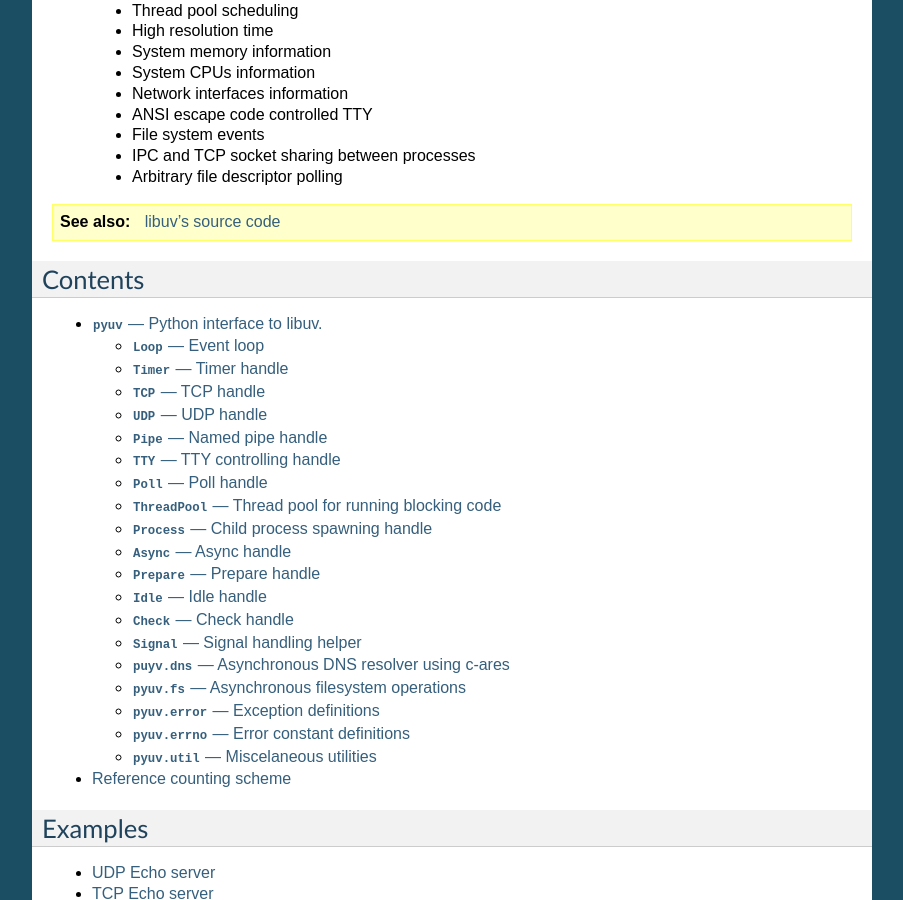
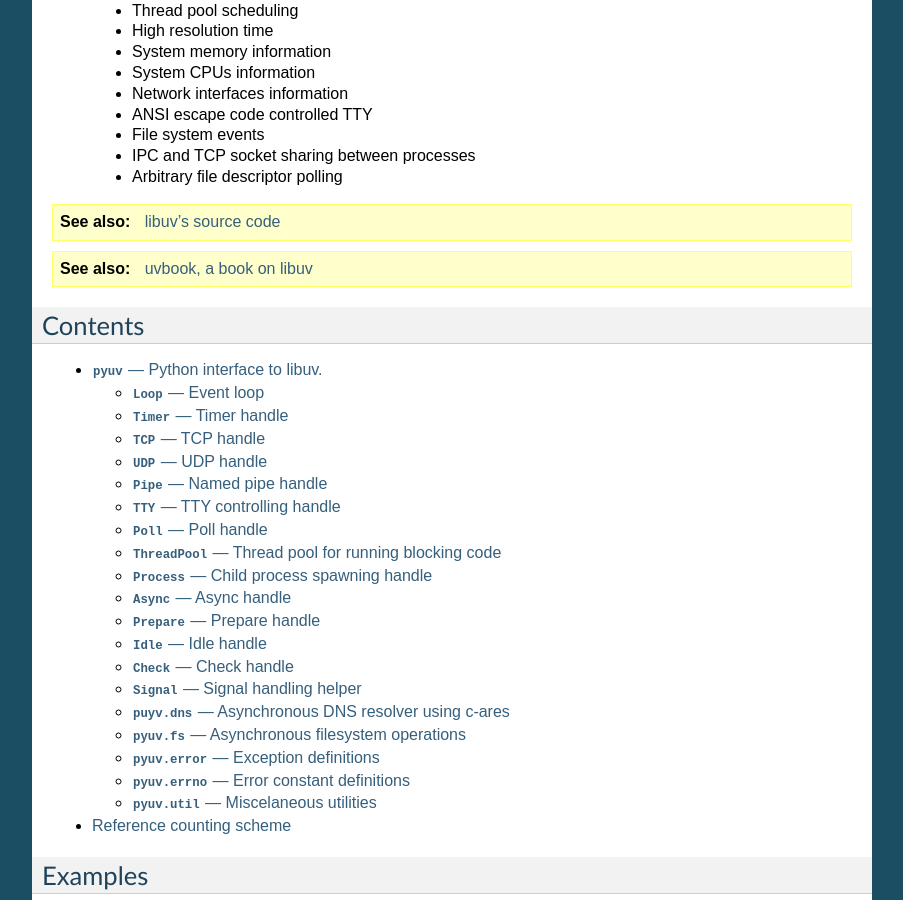
Before and after one commit to saghul/pyuv, a Sphinx documentation site: the page built from docs/index.rst, in a window 1280 px wide and 900 px high, scrolled down 478 px. Shown: the whole window, without its empty margins (198-1101 px from the left). Built offline with Sphinx 7.4.7, drawn with Linux system fonts in a browser that asks for light colours.

Commit message:
Added mention to uvbook in documentation

```diff
--- a/docs/index.rst
+++ b/docs/index.rst
@@ -40,6 +40,10 @@ Features:
 .. seealso::
     `libuv's source code <http://github.com/joyent/libuv>`_
 
+.. seealso::
+    `uvbook, a book on libuv <http://nikhilm.github.com/uvbook/>`_
+
+
 Contents
 ########
 
```
